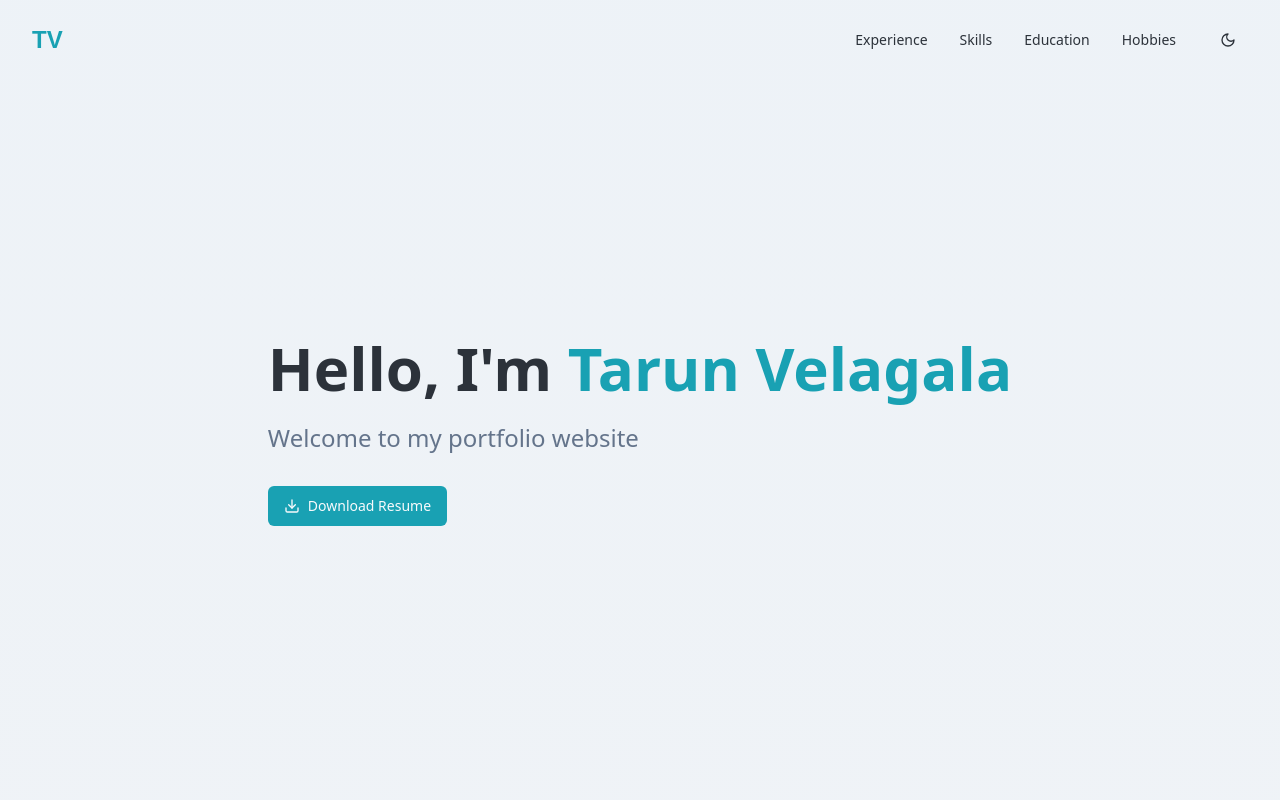
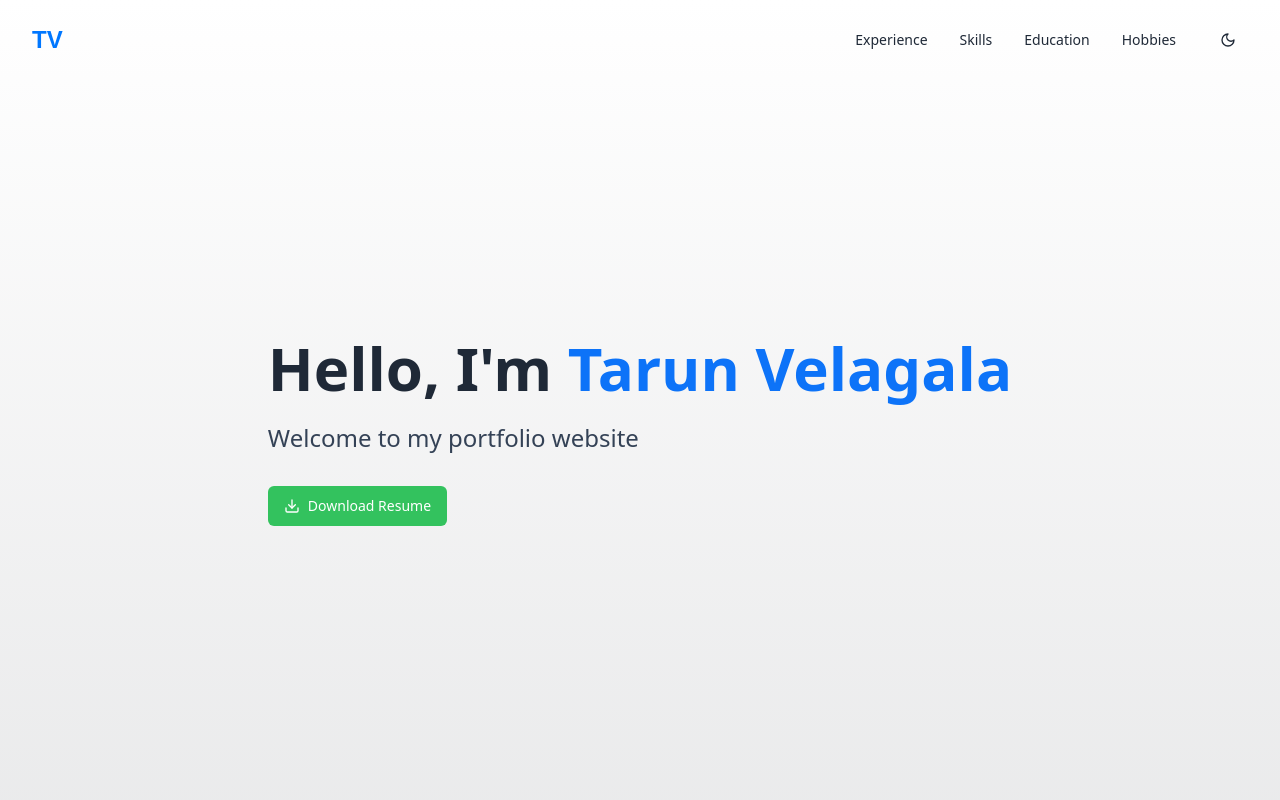
Before and after one commit to tarunvelagala/tarunvelagala.github.io, a React (Vite) app: page / in a window 1280 px wide. Shown: the top 800 px of the page. Built offline with nearby package versions, Linux system fonts and the light colour scheme; a web font is replaced by a local one.

Commit message:
Add color palette
Update the color palette in tailwind.config.ts and src/index.css.

```diff
--- a/src/components/Footer.tsx
+++ b/src/components/Footer.tsx
@@ -3,7 +3,7 @@ export default function Footer() {
   const currentYear = new Date().getFullYear();
 
   return (
-    <footer className="bg-secondary/50 py-8">
+    <footer className="bg-palette-darkGray py-8">
       <div className="section-container">
         <div className="flex flex-col md:flex-row justify-between items-center">
           <div>
@@ -11,10 +11,10 @@ export default function Footer() {
           </div>
           <div className="mt-4 md:mt-0">
             <nav className="flex space-x-4">
-              <a href="#" className="text-sm text-muted-foreground hover:text-primary transition-colors">LinkedIn</a>
-              <a href="#" className="text-sm text-muted-foreground hover:text-primary transition-colors">GitHub</a>
-              <a href="#" className="text-sm text-muted-foreground hover:text-primary transition-colors">Twitter</a>
-              <a href="#" className="text-sm text-muted-foreground hover:text-primary transition-colors">Contact</a>
+              <a href="#" className="text-sm text-muted-foreground hover:text-palette-blue transition-colors">LinkedIn</a>
+              <a href="#" className="text-sm text-muted-foreground hover:text-palette-blue transition-colors">GitHub</a>
+              <a href="#" className="text-sm text-muted-foreground hover:text-palette-blue transition-colors">Twitter</a>
+              <a href="#" className="text-sm text-muted-foreground hover:text-palette-green transition-colors">Contact</a>
             </nav>
           </div>
         </div>
--- a/src/components/HeroSection.tsx
+++ b/src/components/HeroSection.tsx
@@ -11,17 +11,17 @@ export default function HeroSection() {
   };
 
   return (
-    <section id="hero" className="min-h-screen flex items-center pt-16 bg-gradient-to-b from-background to-secondary/30">
+    <section id="hero" className="min-h-screen flex items-center pt-16 bg-gradient-to-b from-background to-secondary/10">
       <div className="section-container">
         <div className="max-w-3xl">
           <h1 className="text-4xl sm:text-5xl md:text-6xl font-bold mb-6">
             Hello, I'm{" "}
-            <span className="text-primary">Tarun Velagala</span>
+            <span className="text-palette-blue">Tarun Velagala</span>
           </h1>
           <p className="text-xl md:text-2xl mb-8 text-muted-foreground">
             Welcome to my portfolio website
           </p>
-          <Button onClick={handleDownloadResume} className="flex items-center gap-2 bg-primary hover:bg-accent transition-colors">
+          <Button onClick={handleDownloadResume} className="flex items-center gap-2 bg-palette-green hover:bg-palette-green/90 transition-colors">
             <Download className="h-4 w-4" />
             Download Resume
           </Button>
--- a/src/index.css
+++ b/src/index.css
@@ -5,33 +5,33 @@
 
 @layer base {
   :root {
-    --background: 210 38% 95%; /* #edf2f7 - light background */
-    --foreground: 215 14% 20%;
+    --background: 0 0% 100%; /* White */
+    --foreground: 215 28% 17%; /* Dark blue-gray for text */
 
     --card: 0 0% 100%;
-    --card-foreground: 215 14% 20%;
+    --card-foreground: 215 28% 17%;
 
     --popover: 0 0% 100%;
-    --popover-foreground: 215 14% 20%;
+    --popover-foreground: 215 28% 17%;
 
-    --primary: 187 75% 40%; /* #1fb7c2 - teal color */
-    --primary-foreground: 210 40% 98%;
+    --primary: 212 100% 50%; /* Bright blue */
+    --primary-foreground: 0 0% 100%;
 
-    --secondary: 220 14% 96%; /* #f2f4f8 - light gray */
-    --secondary-foreground: 215 14% 20%;
+    --secondary: 220 13% 21%; /* Dark blue-gray */
+    --secondary-foreground: 0 0% 100%;
 
     --muted: 210 40% 96.1%;
-    --muted-foreground: 215.4 16.3% 46.9%;
+    --muted-foreground: 215 25% 27%;
 
-    --accent: 164 45% 51%; /* #45c9a5 - greenish teal */
-    --accent-foreground: 215 14% 20%;
+    --accent: 142 70% 45%; /* Bright green */
+    --accent-foreground: 0 0% 100%;
 
-    --destructive: 0 100% 67%; /* #ff5757 - salmon red */
-    --destructive-foreground: 210 40% 98%;
+    --destructive: 0 84.2% 60.2%;
+    --destructive-foreground: 0 0% 98%;
 
     --border: 214.3 31.8% 91.4%;
     --input: 214.3 31.8% 91.4%;
-    --ring: 215 14% 20%;
+    --ring: 215 28% 17%;
 
     --radius: 0.5rem;
 
@@ -46,37 +46,37 @@
   }
 
   .dark {
-    --background: 222 47% 11%; /* #0e1c2f - dark blue */
-    --foreground: 210 40% 98%;
+    --background: 210 33% 9%; /* Near black dark gray */
+    --foreground: 0 0% 100%;
 
-    --card: 222 47% 11%;
-    --card-foreground: 210 40% 98%;
+    --card: 210 33% 9%;
+    --card-foreground: 0 0% 100%;
 
-    --popover: 222 47% 11%;
-    --popover-foreground: 210 40% 98%;
+    --popover: 210 33% 9%;
+    --popover-foreground: 0 0% 100%;
 
-    --primary: 187 75% 40%; /* #1fb7c2 - teal color */
-    --primary-foreground: 210 40% 98%;
+    --primary: 212 100% 50%; /* Bright blue */
+    --primary-foreground: 0 0% 100%;
 
-    --secondary: 217 33% 17%; /* #1e2b3c - darker blue */
-    --secondary-foreground: 210 40% 98%;
+    --secondary: 217 33% 17%; /* Dark blue-gray */
+    --secondary-foreground: 0 0% 100%;
 
     --muted: 217 33% 17%;
     --muted-foreground: 215 20.2% 65.1%;
 
-    --accent: 164 45% 51%; /* #45c9a5 - greenish teal */
-    --accent-foreground: 210 40% 98%;
+    --accent: 142 70% 45%; /* Bright green */
+    --accent-foreground: 0 0% 100%;
 
-    --destructive: 0 100% 67%; /* #ff5757 - salmon red */
-    --destructive-foreground: 210 40% 98%;
+    --destructive: 0 84.2% 60.2%;
+    --destructive-foreground: 0 0% 98%;
 
     --border: 217.2 32.6% 17.5%;
     --input: 217.2 32.6% 17.5%;
     --ring: 212.7 26.8% 83.9%;
 
-    --sidebar-background: 222 47% 11%;
+    --sidebar-background: 210 33% 9%;
     --sidebar-foreground: 240 4.8% 95.9%;
-    --sidebar-primary: 187 75% 40%;
+    --sidebar-primary: 212 100% 50%;
     --sidebar-primary-foreground: 0 0% 100%;
     --sidebar-accent: 240 3.7% 15.9%;
     --sidebar-accent-foreground: 240 4.8% 95.9%;
--- a/tailwind.config.ts
+++ b/tailwind.config.ts
@@ -70,11 +70,11 @@ export default {
 					ring: 'hsl(var(--sidebar-ring))'
 				},
 				palette: {
-					teal: '#1fb7c2',
-					greenTeal: '#45c9a5',
-					salmon: '#ff5757',
-					lightBg: '#edf2f7',
-					darkBg: '#0e1c2f'
+					darkGray: '#1C2127', /* Darkest gray */
+					darkBlue: '#2E3440', /* Dark blue-gray */
+					white: '#FFFFFF',    /* White */
+					green: '#33C25E',    /* Bright green */
+					blue: '#0D73F8'      /* Bright blue */
 				}
 			},
 			fontFamily: {
```
